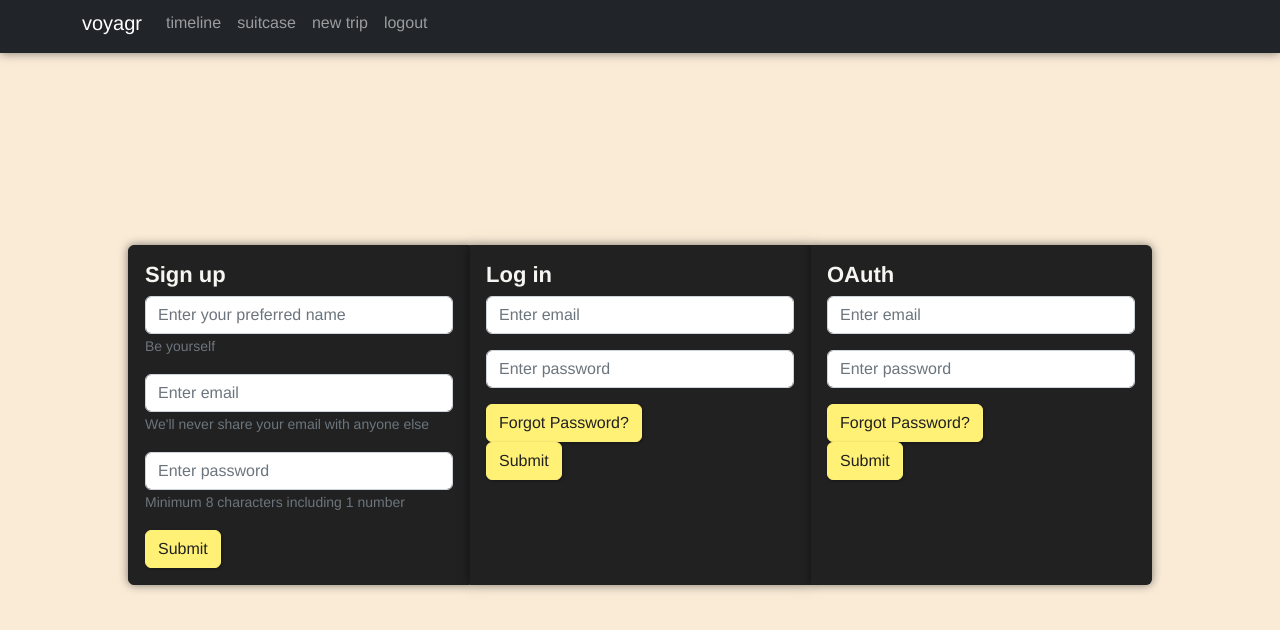
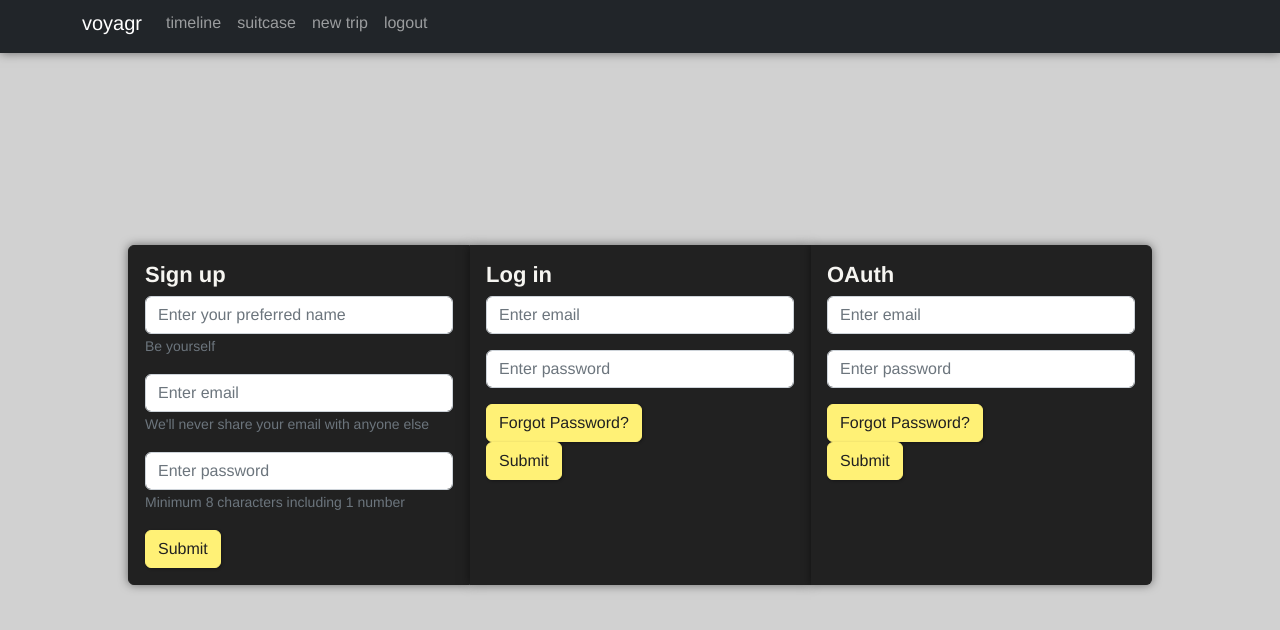
Before and after one commit to luisamiranda/voyagr2.0, a React (Create React App) app: page / in a window 1280 px wide. Shown: the top 630 px of the page. Built offline with nearby package versions, Linux system fonts and the light colour scheme; no server answers.

Commit message:
change background color

```diff
--- a/src/app/suitcase/Suitcase.css
+++ b/src/app/suitcase/Suitcase.css
@@ -1,6 +1,6 @@
 body {
   /* background-image: url('imgs/paper_texture.jpg'); */
-  background-color: antiquewhite;
+  background-color: #d1d1d1;
   background-size: cover;
   font-family: Helvetica, sans-serif;
 }
```
